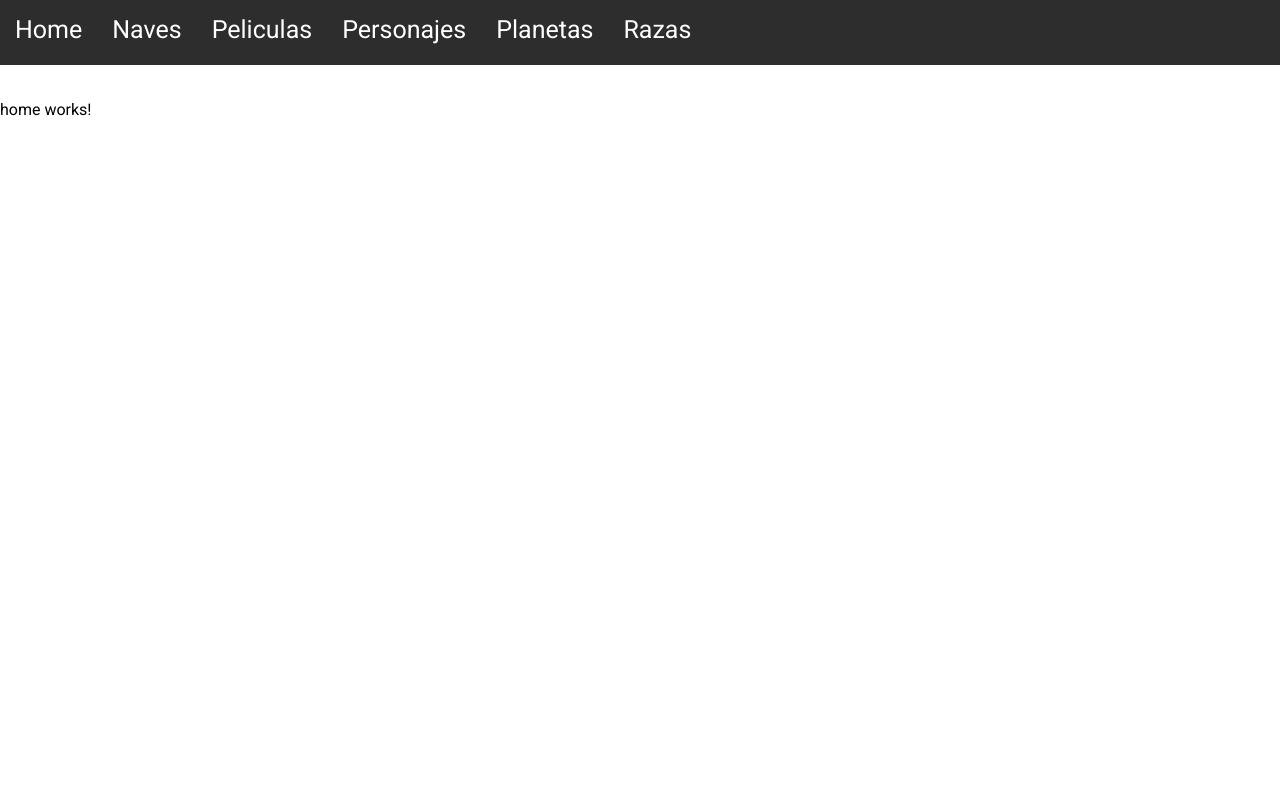
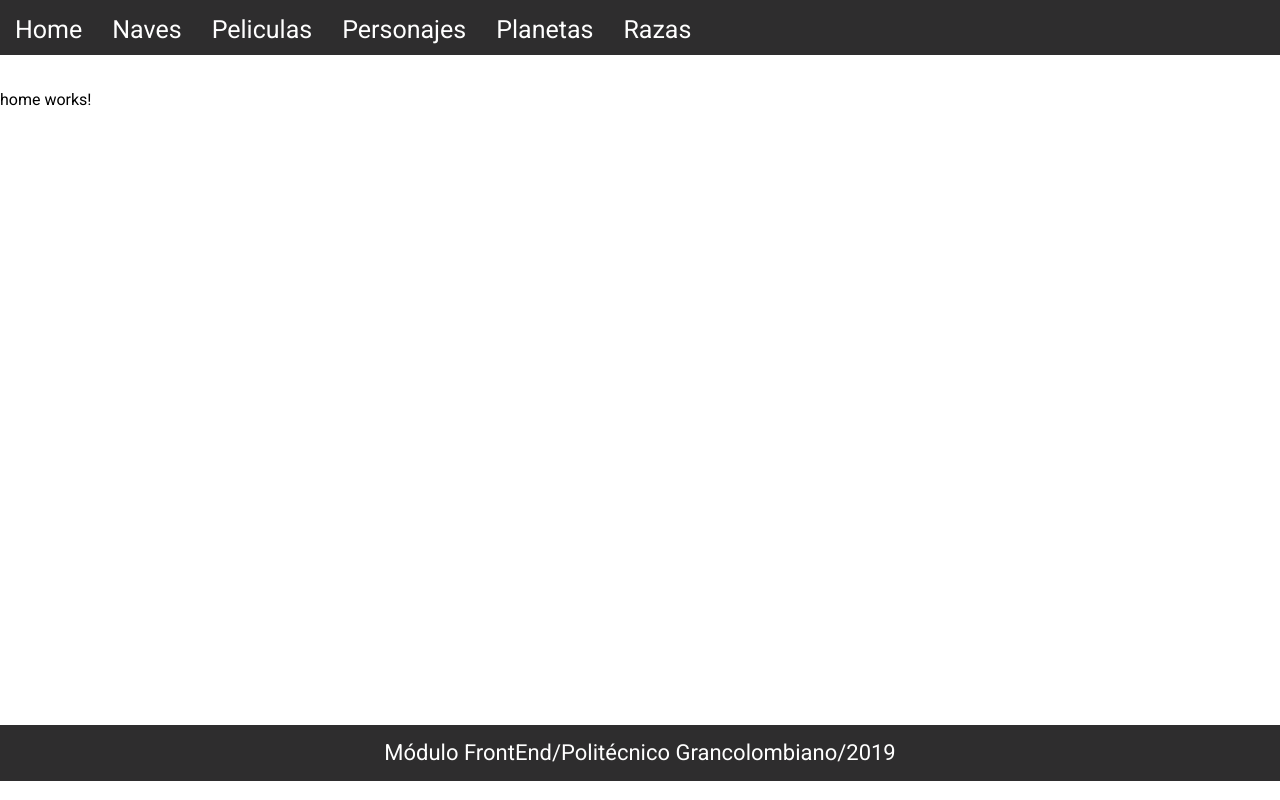
Before and after one commit to jsoviedo/starwars, an Angular app: page / in a window 1280 px wide. Built offline with nearby package versions, Linux system fonts and the light colour scheme.

Commit message:
Estilos de la pagina

```diff
--- a/src/app/app.component.html
+++ b/src/app/app.component.html
@@ -1,7 +1,9 @@
-
 <header>
   <app-nav-bar></app-nav-bar>
 </header>
 <section>
   <router-outlet></router-outlet>
 </section>
+<footer>
+  <app-footer></app-footer>
+</footer>
--- a/src/app/app.module.ts
+++ b/src/app/app.module.ts
@@ -12,6 +12,7 @@
 import { PlanetasComponent } from './components/planetas/planetas.component';
 import { NavesComponent } from './components/naves/naves.component';
 import { RazasComponent } from './components/razas/razas.component';
+import { FooterComponent } from './components/footer/footer.component';
 
 @NgModule({
   declarations: [
@@ -22,7 +23,8 @@
     PersonajesComponent,
     PlanetasComponent,
     NavesComponent,
-    RazasComponent
+    RazasComponent,
+    FooterComponent
   ],
   imports: [
     BrowserModule,
--- /dev/null
+++ b/src/app/components/footer/footer.component.css
@@ -0,0 +1,14 @@
+
+footer {
+    width: 100vw;
+    height: 7vh;
+    background: rgba(24, 23, 24, 0.9);
+    color: white;
+    font-size: 22px;
+    margin: auto;
+    text-align: center;
+}
+
+footer p {
+    padding-top: 15px;
+}
--- /dev/null
+++ b/src/app/components/footer/footer.component.html
@@ -0,0 +1,3 @@
+<footer>
+    <p>{{title}}</p>
+</footer>
--- /dev/null
+++ b/src/app/components/footer/footer.component.ts
@@ -0,0 +1,19 @@
+import { Component, OnInit } from '@angular/core';
+
+@Component({
+  selector: 'app-footer',
+  templateUrl: './footer.component.html',
+  styleUrls: ['./footer.component.css']
+})
+export class FooterComponent implements OnInit {
+
+  public title: string;
+
+  constructor() {
+    this.title = "Módulo FrontEnd/Politécnico Grancolombiano/2019";
+  }
+
+  ngOnInit() {
+  }
+
+}
--- a/src/app/components/nav-bar/nav-bar.component.css
+++ b/src/app/components/nav-bar/nav-bar.component.css
@@ -5,7 +5,7 @@
 
 nav {
     width: 100vw;
-    height: 50px;
+    height: 5vh;
     background: rgba(24, 23, 24, 0.9);
     padding-top: 15px;
 }
--- a/src/styles.css
+++ b/src/styles.css
@@ -7,6 +7,7 @@
 
 section {
     margin: 35px auto;
+    height: 75vh;
 }
 
 html {
```
Also changed, not shown: src/app/images/home-img.PNG (added), 1 other file (tests, documents, lock files or other folders).
